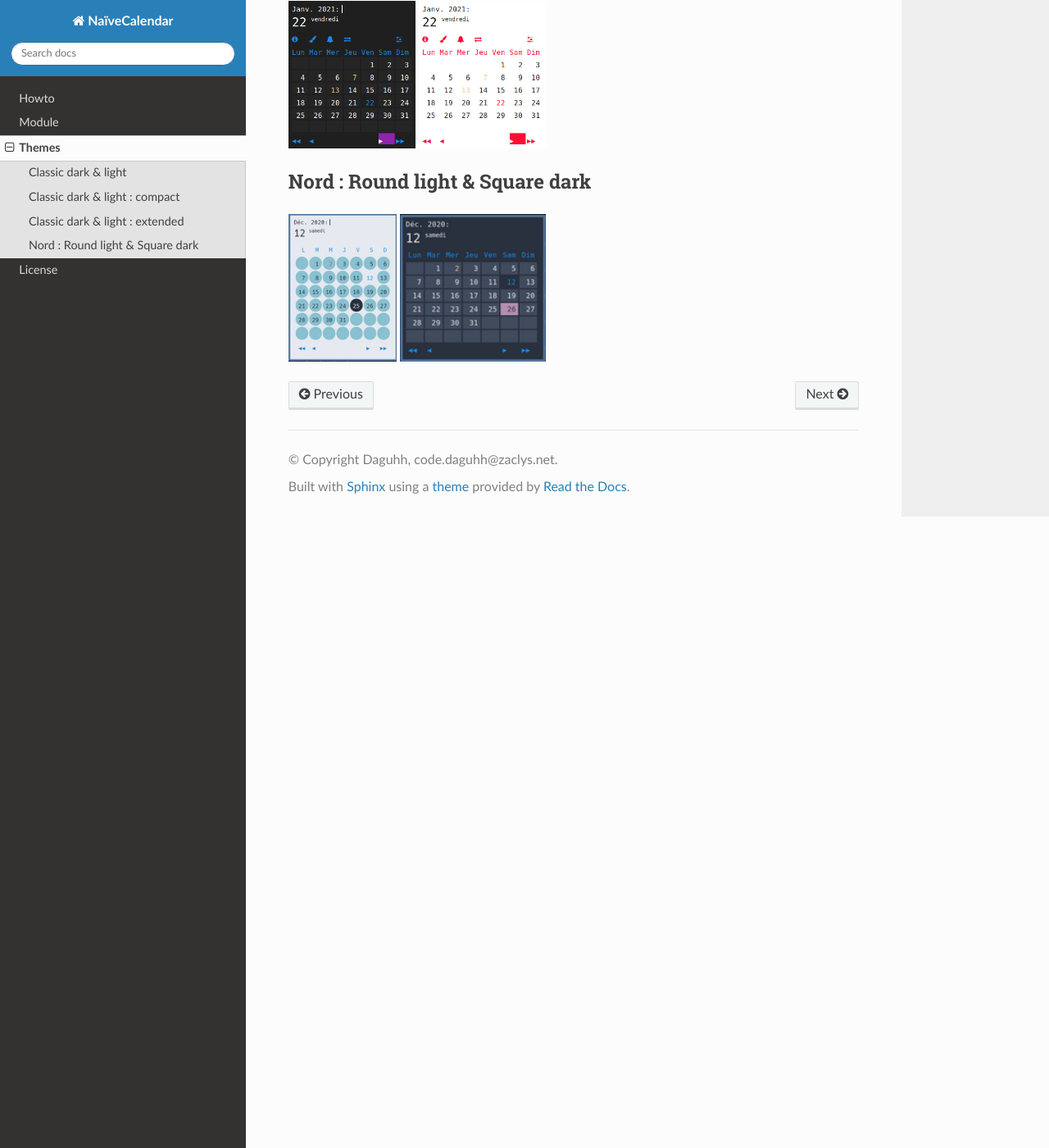
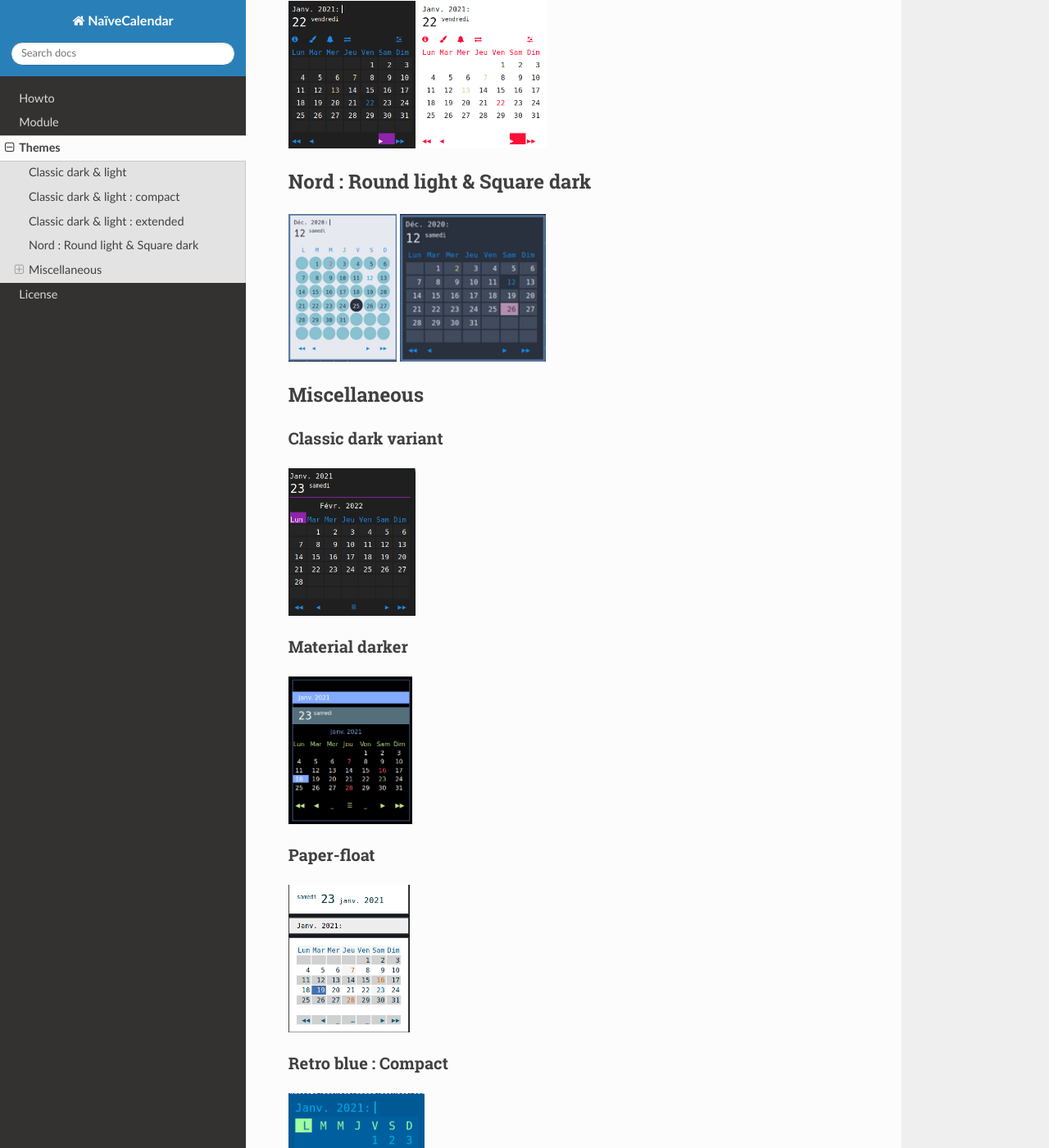
Before and after one commit to Daguhh/naivecalendar, a Sphinx documentation site: the page built from docs/themes.rst, in a window 1280 px wide and 1400 px high, scrolled down 1143 px. Shown: the whole window at 82% size. Built offline with Sphinx 7.4.7 and the Read the Docs theme 2.0.0, drawn with Linux system fonts in a browser that asks for light colours.

Commit message:
add themes to docs / update version number

```diff
--- a/docs/themes.rst
+++ b/docs/themes.rst
@@ -38,6 +38,30 @@ Nord : Round light & Square dark
 
 |round light nord| |square dark nord|
 
+Miscellaneous
+-------------
+
+
+Classic dark variant
+^^^^^^^^^^^^^^^^^^^^
+
+|classic_dark_variant|
+
+Material darker
+^^^^^^^^^^^^^^^
+
+|material_darker|
+
+Paper-float
+^^^^^^^^^^^
+
+|paper-float|
+
+Retro blue : Compact
+^^^^^^^^^^^^^^^^^^^^
+
+|retro_blue_compact|
+
 
 .. |classic dark| image:: ./screenshots/classic_dark.png
     :height: 180px
@@ -62,3 +86,15 @@ Nord : Round light & Square dark
 
 .. |square dark nord| image:: ./screenshots/square_dark_nord.png
     :height: 180px
+
+.. |classic_dark_variant| image::  ./screenshots/classic_dark_variant.png
+    :height: 180px
+
+.. |material_darker| image::  ./screenshots/material_darker.png
+    :height: 180px
+
+.. |paper-float| image::  ./screenshots/paper-float.png
+    :height: 180px
+
+.. |retro_blue_compact| image::  ./screenshots/retro_blue_compact.png
+    :height: 180px
```
Also changed, not shown: docs/screenshots/classic_dark_variant.png (added), docs/screenshots/material_darker.png (added), docs/screenshots/paper-float.png (added), docs/screenshots/retro_blue_compact.png (added), 2 other files.
